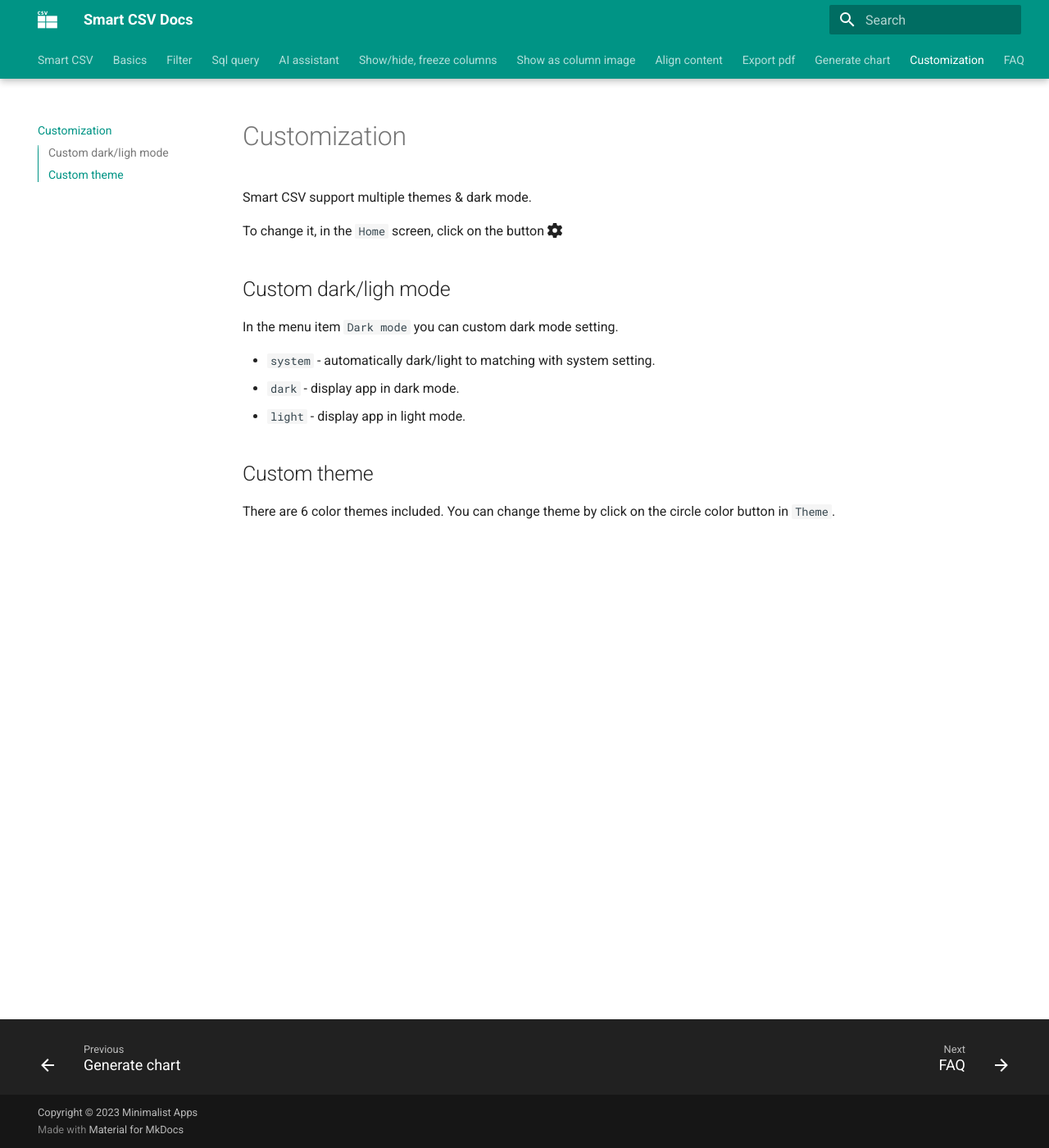
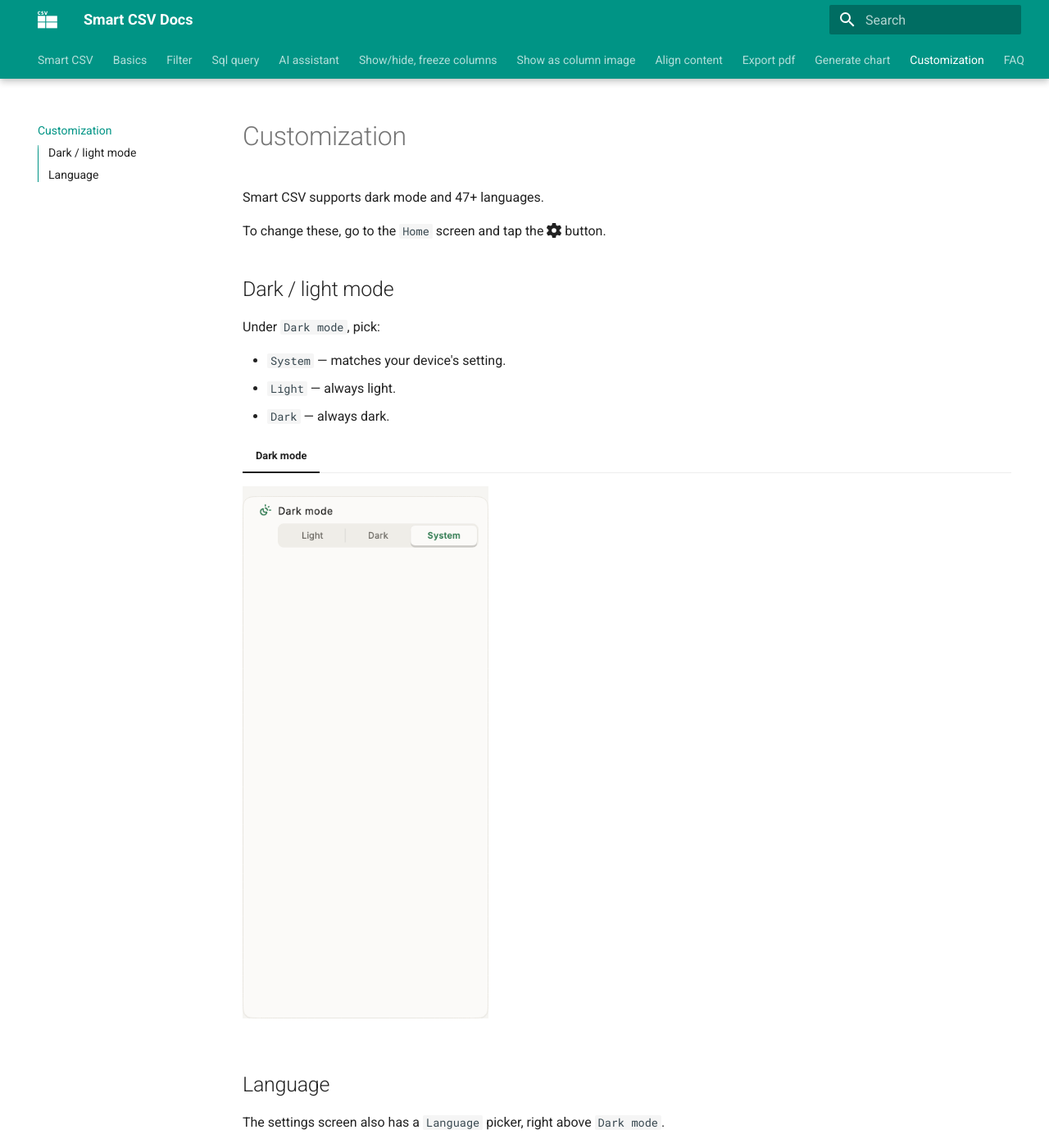
Before and after one commit to minimalistapps/smartcsv, an MkDocs documentation site: the page built from docs/customization.md, in a window 1280 px wide and 1400 px high. Shown: the whole window at 82% size. Built offline with MkDocs 1.6.1 and Material for MkDocs 9.7.7, drawn with Linux system fonts in a browser that asks for light colours.

Commit message:
Rewrite customization.md: the color-theme picker is gone
Settings no longer has a 6-color theme picker (checked
setting_screen.dart) — the current design system uses one accent
palette per light/dark mode. What's left is dark/light/system and the
language picker; swap in a golden-test screenshot of the dark-mode
control.

Co-Authored-By: Claude Sonnet 5 <noreply@anthropic.com>

```diff
--- a/docs/customization.md
+++ b/docs/customization.md
@@ -1,17 +1,20 @@
 # Customization
 
-Smart CSV support multiple themes & dark mode.
+Smart CSV supports dark mode and 47+ languages.
 
-To change it, in the `Home` screen, click on the button :fontawesome-solid-gear:
+To change these, go to the `Home` screen and tap the :fontawesome-solid-gear: button.
 
-## Custom dark/ligh mode
+## Dark / light mode
 
-In the menu item `Dark mode` you can custom dark mode setting.
+Under `Dark mode`, pick:
 
-- `system` - automatically dark/light to matching with system setting.
-- `dark` - display app in dark mode.
-- `light` - display app in light mode.
+- `System` &mdash; matches your device's setting.
+- `Light` &mdash; always light.
+- `Dark` &mdash; always dark.
 
+=== "Dark mode"
+    ![Dark mode](assets/images/smartcsv-dark-mode.png){ width="300" loading=lazy }
 
-## Custom theme
-There are 6 color themes included. You can change theme by click on the circle color button in `Theme`.
+## Language
+
+The settings screen also has a `Language` picker, right above `Dark mode`.
```
Also changed, not shown: docs/assets/images/smartcsv-dark-mode.png (added).
